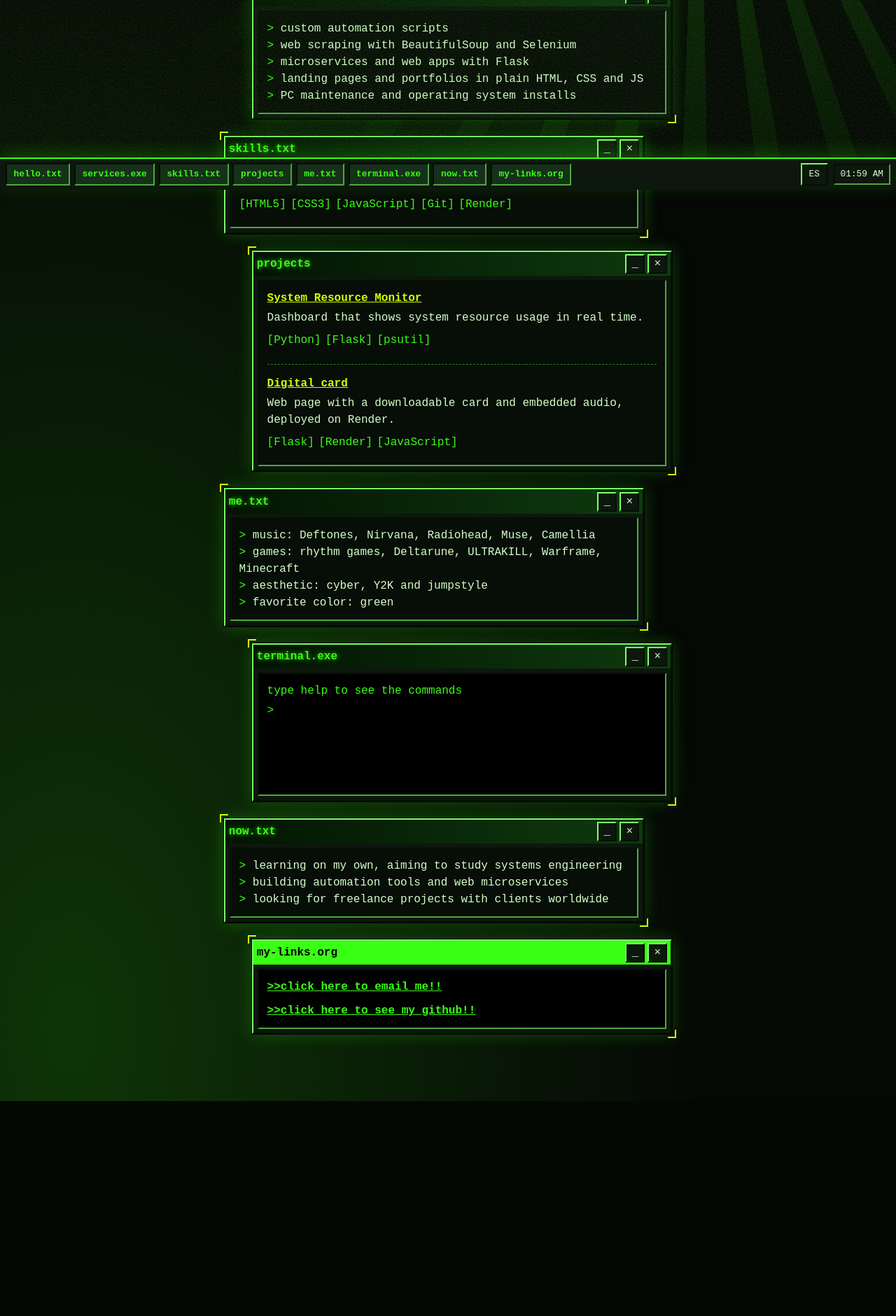
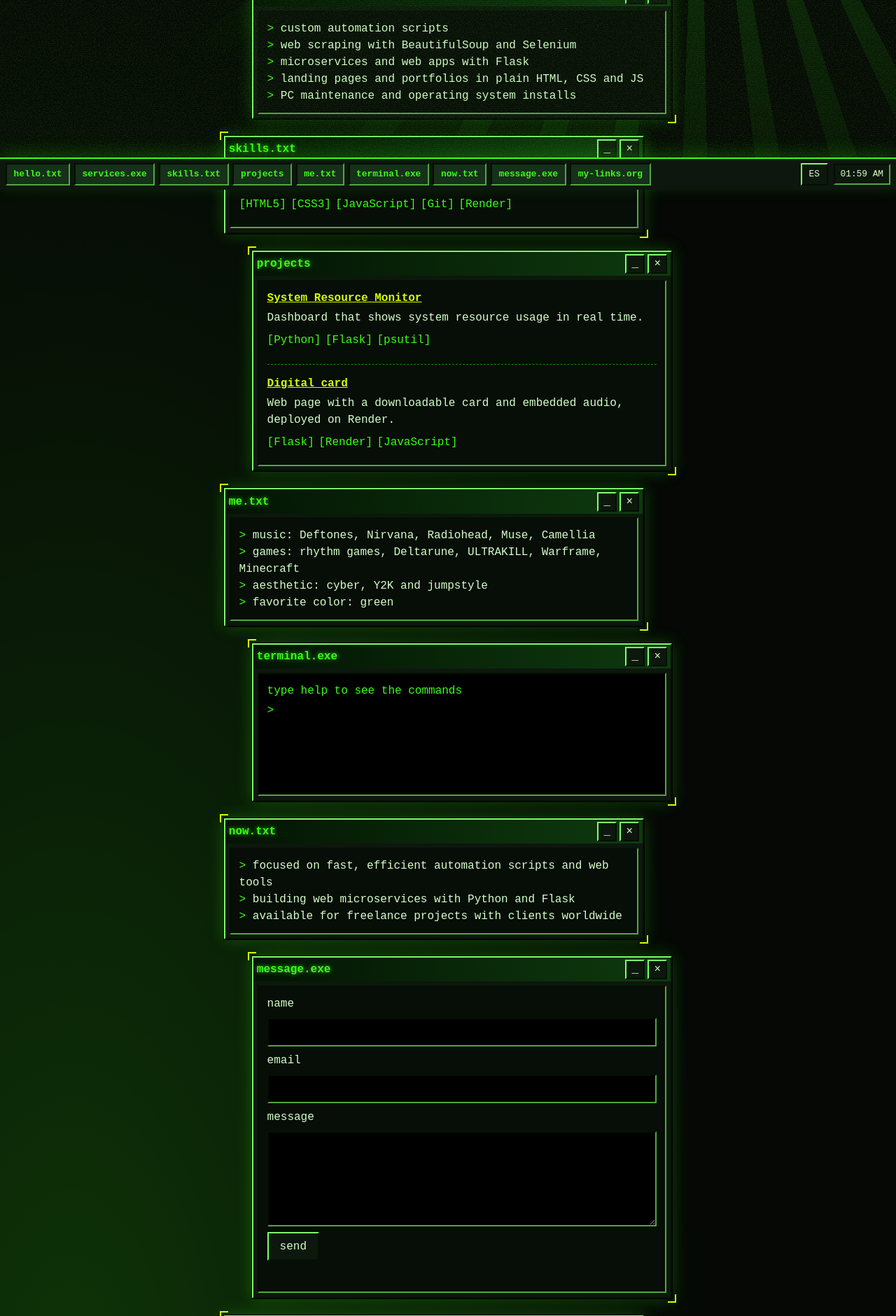
Before and after one commit to SukoseGG/Portafolio, a Flask app: page / in a window 1280 px wide. Shown: the part 529-2409 px from the top of the page at 70% size. Before the commit the page ends 2102 px from the top, so only its background shows below. Run offline with Flask 3, Linux system fonts and the light colour scheme.

Commit message:
formulario de contacto, api, terminal y mejoras

```diff
--- a/app.py
+++ b/app.py
@@ -1,8 +1,67 @@
 import os
-from flask import Flask, render_template, url_for
+import re
+import time
+from collections import deque
+
+import psutil
+import requests
+from flask import Flask, jsonify, render_template, request, url_for
 
 app = Flask(__name__)
-app.config["SEND_FILE_MAX_AGE_DEFAULT"] = 3600  # caché de estáticos: 1 hora
+app.config["SEND_FILE_MAX_AGE_DEFAULT"] = 3600     # caché de estáticos: 1 hora
+app.config["MAX_CONTENT_LENGTH"] = 16 * 1024       # rechaza peticiones de más de 16 KB
+
+INICIO = time.time()
+psutil.cpu_percent(interval=None)  # la primera lectura siempre da 0.0, la descartamos
+
+RESEND_URL = "https://api.resend.com/emails"
+EMAIL_RE = re.compile(r"^[^\s@]+@[^\s@]+\.[^\s@]+$")
+MENSAJES_POR_HORA = 10          # tope total, protege tu cuota de Resend y tu bandeja
+_envios = deque()               # marcas de tiempo de los envíos recientes
+
+# Un texto puede ser un string o {"es": ..., "en": ...}
+PROYECTOS = [
+    {
+        "titulo": "System Resource Monitor",
+        "descripcion": {
+            "es": "Panel que muestra el uso de recursos del sistema en tiempo real.",
+            "en": "Dashboard that shows system resource usage in real time.",
+        },
+        "tags": ["Python", "Flask", "psutil"],
+        "url": "",  # enlace a la demo o al repositorio
+    },
+    {
+        "titulo": {"es": "Tarjeta digital", "en": "Digital card"},
+        "descripcion": {
+            "es": "Página con una tarjeta descargable y audio incrustado, publicada en Render.",
+            "en": "Web page with a downloadable card and embedded audio, deployed on Render.",
+        },
+        "tags": ["Flask", "Render", "JavaScript"],
+        "url": "",
+    },
+]
+
+_cache_sistema = {"momento": 0.0, "datos": None}
+
+
+def leer_sistema():
+    """Lee CPU y RAM como máximo una vez cada 2 s, sin importar cuántos visitantes haya."""
+    ahora = time.monotonic()
+    if _cache_sistema["datos"] is None or ahora - _cache_sistema["momento"] > 2:
+        _cache_sistema["momento"] = ahora
+        _cache_sistema["datos"] = {
+            "cpu": psutil.cpu_percent(interval=None),
+            "ram": psutil.virtual_memory().percent,
+            "uptime": int(time.time() - INICIO),
+        }
+    return _cache_sistema["datos"]
+
+
+def hay_cupo():
+    ahora = time.monotonic()
+    while _envios and ahora - _envios[0] > 3600:
+        _envios.popleft()
+    return len(_envios) < MENSAJES_POR_HORA
 
 
 @app.context_processor
@@ -21,6 +80,8 @@ def cabeceras_seguridad(respuesta):
     )
     respuesta.headers["X-Content-Type-Options"] = "nosniff"
     respuesta.headers["Referrer-Policy"] = "strict-origin-when-cross-origin"
+    if request.path.startswith("/api/"):
+        respuesta.headers["Cache-Control"] = "no-store"
     return respuesta
 
 
@@ -34,5 +95,62 @@ def salud():
     return {"estado": "ok"}
 
 
+@app.route("/api/proyectos")
+def api_proyectos():
+    return jsonify(PROYECTOS)
+
+
+@app.route("/api/sistema")
+def api_sistema():
+    return jsonify(leer_sistema())
+
+
+@app.post("/api/contacto")
+def api_contacto():
+    datos = request.get_json(silent=True)     # solo acepta JSON, no formularios de otros sitios
+    if not isinstance(datos, dict):
+        return jsonify(error="invalido"), 400
+    if datos.get("web"):                      # campo trampa: solo los bots lo llenan
+        return jsonify(ok=True)               # fingimos éxito para no darles pistas
+
+    nombre = " ".join(str(datos.get("nombre", "")).split())   # quita saltos de línea
+    correo = str(datos.get("correo", "")).strip()
+    mensaje = str(datos.get("mensaje", "")).strip()
+    if not (
+        1 <= len(nombre) <= 80
+        and len(correo) <= 120 and EMAIL_RE.match(correo)
+        and 1 <= len(mensaje) <= 2000
+    ):
+        return jsonify(error="invalido"), 400
+    if not hay_cupo():
+        return jsonify(error="limite"), 429
+
+    clave = os.environ.get("RESEND_API_KEY")
+    destino = os.environ.get("CONTACTO_DESTINO")
+    if not clave or not destino:
+        return jsonify(error="servidor"), 503
+
+    try:
+        respuesta = requests.post(
+            RESEND_URL,
+            headers={"Authorization": f"Bearer {clave}"},
+            json={
+                "from": "Portafolio <onboarding@resend.dev>",
+                "to": [destino],
+                "reply_to": correo,
+                "subject": f"Portafolio: mensaje de {nombre[:60]}",
+                "text": f"De: {nombre} <{correo}>\n\n{mensaje}",
+            },
+            timeout=8,
+        )
+        respuesta.raise_for_status()
+    except requests.RequestException:
+        app.logger.exception("no se pudo enviar el correo")
+        return jsonify(error="servidor"), 502
+
+    _envios.append(time.monotonic())
+    return jsonify(ok=True)
+
+
 if __name__ == "__main__":
     app.run(host="127.0.0.1", port=int(os.environ.get("PORT", 8000)))
--- a/requirements.txt
+++ b/requirements.txt
@@ -1,2 +1,4 @@
 Flask>=3.0
 gunicorn>=22.0
+psutil>=5.9
+requests>=2.32
--- a/static/extras.js
+++ b/static/extras.js
@@ -3,6 +3,16 @@
 /* ===== Textos nuevos (main.js los mezcla con TEXTOS) ===== */
 const TEXTOS_EXTRA = {
   en: {
+        vMensaje: "message.exe",
+    mensajeNombre: "name",
+    mensajeCorreo: "email",
+    mensajeTexto: "message",
+    mensajeEnviar: "send",
+    mensajeEnviando: "sending...",
+    mensajeOk: "message sent, thanks!",
+    mensajeInvalido: "check the fields and try again",
+    mensajeLimite: "too many messages right now, try again later",
+    mensajeError: "could not send, try again later",
     vYo: "me.txt",
     vTerminal: "terminal.exe",
     terminalBienvenida: "type help to see the commands",
@@ -10,6 +20,16 @@ const TEXTOS_EXTRA = {
     terminalDesconocido: "command not found: "
   },
   es: {
+        vMensaje: "mensaje.exe",
+    mensajeNombre: "nombre",
+    mensajeCorreo: "correo",
+    mensajeTexto: "mensaje",
+    mensajeEnviar: "enviar",
+    mensajeEnviando: "enviando...",
+    mensajeOk: "mensaje enviado, gracias!",
+    mensajeInvalido: "revisa los campos e inténtalo de nuevo",
+    mensajeLimite: "demasiados mensajes por ahora, prueba más tarde",
+    mensajeError: "no se pudo enviar, inténtalo más tarde",
     vYo: "yo.txt",
     vTerminal: "terminal.exe",
     terminalBienvenida: "escribe help para ver los comandos",
@@ -106,6 +126,38 @@ async function iniciarArranque() {
   if (!cerrada) cerrar();
 }
 
+/* ===== message.exe: formulario de contacto ===== */
+const ERRORES_CONTACTO = { 400: "mensajeInvalido", 429: "mensajeLimite" };
+
+function iniciarFormulario() {
+  const formulario = document.getElementById("contacto-form");
+  const boton = document.getElementById("cf-enviar");
+  const estado = document.getElementById("cf-estado");
+
+  formulario.addEventListener("submit", async evento => {
+    evento.preventDefault();
+    boton.disabled = true;
+    estado.textContent = t("mensajeEnviando");
+    try {
+      const respuesta = await fetch("/api/contacto", {
+        method: "POST",
+        headers: { "Content-Type": "application/json" },
+        body: JSON.stringify(Object.fromEntries(new FormData(formulario)))
+      });
+      if (respuesta.ok) {
+        formulario.reset();
+        estado.textContent = t("mensajeOk");
+      } else {
+        estado.textContent = t(ERRORES_CONTACTO[respuesta.status] ?? "mensajeError");
+      }
+    } catch {
+      estado.textContent = t("mensajeError");
+    } finally {
+      boton.disabled = false;
+    }
+  });
+}
+
 /* ===== Punto de entrada: lo llama main.js ===== */
 function iniciarExtras() {
   alCambiarIdioma.push(() => {
@@ -114,4 +166,5 @@ function iniciarExtras() {
   });
   iniciarTerminal();
   iniciarArranque();
+  iniciarFormulario();
 }
--- a/static/main.js
+++ b/static/main.js
@@ -2,10 +2,10 @@
 
 /* ===== Datos: edita solo esta sección ===== */
 const PERFIL = {
-  email: "dmcsukha@gmail.com",
+  email: "",   // el correo ya no se muestra: los mensajes llegan por el formulario
   github: "https://github.com/SukoseGG",
-  instagram: "",   // ej: "https://instagram.com/tu-usuario"
-  twitter: ""      // ej: "https://x.com/tu-usuario"
+  instagram: "https://www.instagram.com/_sukose/",
+  twitter: "https://x.com/Sukose_GG"
 };
 
 const HABILIDADES = [
@@ -23,9 +23,9 @@ const SERVICIOS = [
 ];
 
 const AHORA = [
-  { es: "aprendiendo por mi cuenta, con la meta de estudiar ingeniería de sistemas", en: "learning on my own, aiming to study systems engineering" },
-  { es: "construyendo herramientas de automatización y microservicios web", en: "building automation tools and web microservices" },
-  { es: "buscando proyectos freelance con clientes de todo el mundo", en: "looking for freelance projects with clients worldwide" }
+  { es: "enfocado en scripts de automatización y herramientas web rápidas y eficientes", en: "focused on fast, efficient automation scripts and web tools" },
+  { es: "construyendo microservicios web con Python y Flask", en: "building web microservices with Python and Flask" },
+  { es: "disponible para proyectos freelance con clientes de todo el mundo", en: "available for freelance projects with clients worldwide" }
 ];
 
 const PROYECTOS = [
@@ -65,7 +65,7 @@ const TEXTOS = {
     vAhora: "now.txt",
     vRedes: "my-links.org",
     p1: "welcome to my page!! i'm Sukose.",
-    p2: "i build automation scripts, microservices and web tools with python and flask. i'm self-taught, and i also do hardware maintenance and operating system installs.",
+        p2: "i build automation scripts, microservices and web tools with python and flask. i also handle hardware maintenance and operating system installs.",
     p3: "what i offer, my projects and how to reach me are below.",
     verProyecto: "view project",
     correo: ">>click here to email me!!",
@@ -88,7 +88,7 @@ const TEXTOS = {
     vAhora: "ahora.txt",
     vRedes: "mis-redes.org",
     p1: "bienvenido a mi página!! soy Sukose.",
-    p2: "hago scripts de automatización, microservicios y herramientas web con python y flask. aprendo por mi cuenta y también hago mantenimiento de hardware e instalación de sistemas operativos.",
+        p2: "hago scripts de automatización, microservicios y herramientas web con python y flask. también me encargo del mantenimiento de hardware y la instalación de sistemas operativos.",
     p3: "más abajo están lo que ofrezco, mis proyectos y cómo contactarme.",
     verProyecto: "ver proyecto",
     correo: ">>haz clic para escribirme!!",
--- a/static/style.css
+++ b/static/style.css
@@ -214,3 +214,28 @@ body::after {
 .terminal-linea { display: flex; gap: .5rem; }
 .terminal-linea:focus-within { outline: 1px dashed var(--lima); }
 .terminal input { flex: 1; min-width: 0; padding: 0; color: var(--acento); font: inherit; background: transparent; border: 0; outline: 0; }
+/* ===== message.exe ===== */
+.formulario { display: grid; gap: .5rem; }
+.formulario input:not(.trampa), .formulario textarea {
+  width: 100%;
+  padding: .4rem .5rem;
+  color: var(--acento);
+  font: inherit;
+  background: #000;
+  border: 2px solid;
+  border-color: var(--hundido);
+}
+.formulario textarea { resize: vertical; }
+.formulario button {
+  justify-self: start;
+  padding: .4rem 1rem;
+  color: var(--menta);
+  font: inherit;
+  background: var(--panel);
+  border: 2px solid;
+  border-color: var(--relieve);
+  cursor: pointer;
+}
+.formulario button:disabled { opacity: .5; cursor: wait; }
+.trampa { position: absolute; left: -9999px; }
+#cf-estado { min-height: 1.5em; margin: 0; color: var(--lima); }
--- a/templates/index.html
+++ b/templates/index.html
@@ -58,6 +58,22 @@
     <div class="contenido"><ul id="ahora-lista" class="lista"></ul></div>
   </section>
 
+    <section class="ventana" data-titulo="vMensaje">
+    <div class="contenido">
+      <form id="contacto-form" class="formulario">
+        <label for="cf-nombre" data-i18n="mensajeNombre"></label>
+        <input id="cf-nombre" name="nombre" type="text" maxlength="80" autocomplete="name" required>
+        <label for="cf-correo" data-i18n="mensajeCorreo"></label>
+        <input id="cf-correo" name="correo" type="email" maxlength="120" autocomplete="email" required>
+        <label for="cf-mensaje" data-i18n="mensajeTexto"></label>
+        <textarea id="cf-mensaje" name="mensaje" rows="5" maxlength="2000" required></textarea>
+        <input class="trampa" name="web" type="text" tabindex="-1" autocomplete="off" aria-hidden="true">
+        <button type="submit" id="cf-enviar" data-i18n="mensajeEnviar"></button>
+        <p id="cf-estado" role="status"></p>
+      </form>
+    </div>
+  </section>
+
   <section class="ventana acento" data-titulo="vRedes">
     <div class="contenido negra"><ul id="contacto-lista" class="lista-redes"></ul></div>
   </section>
```
